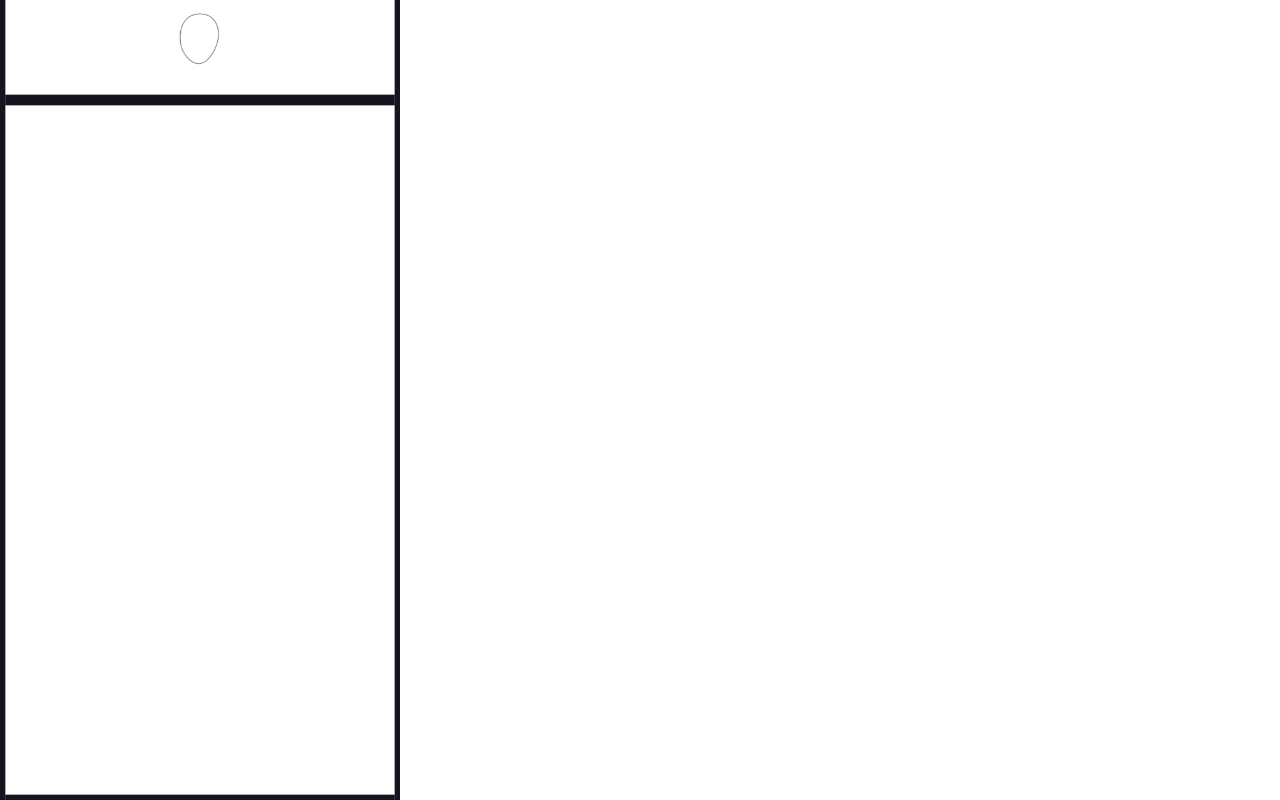
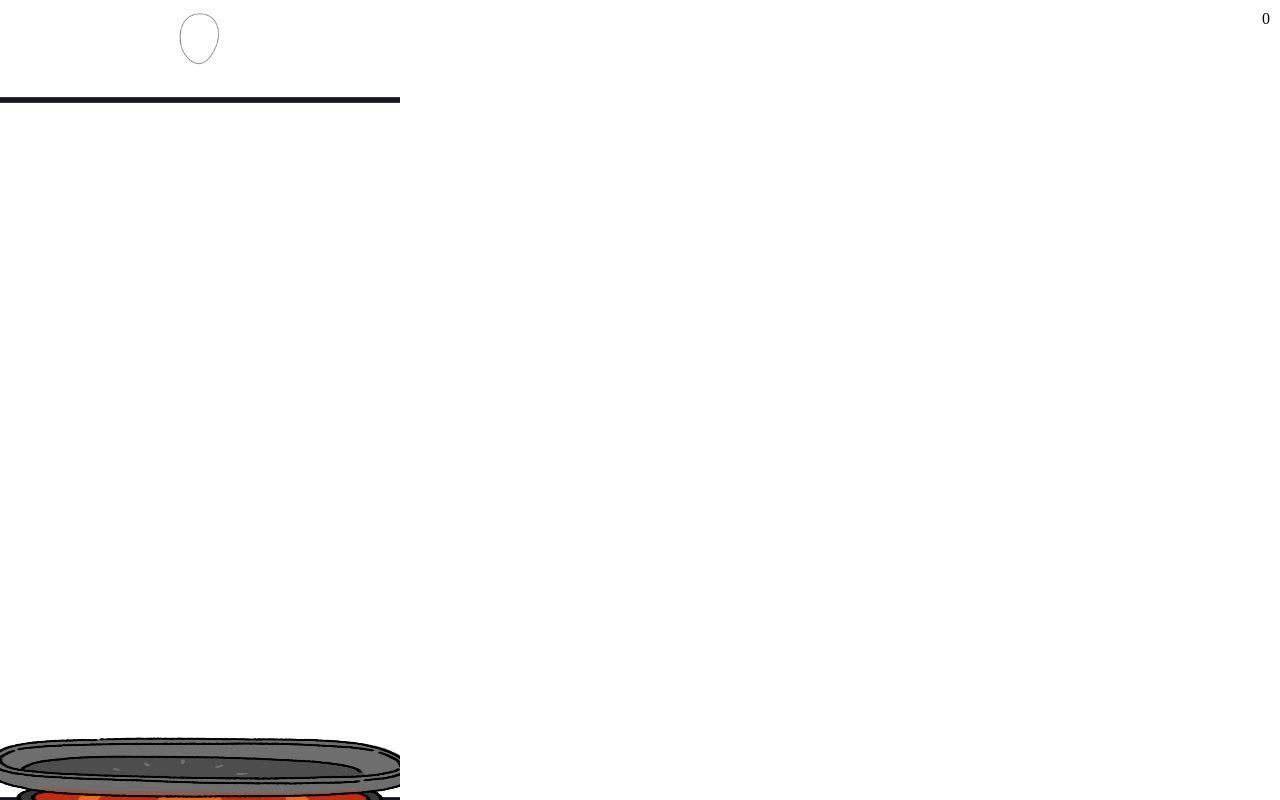
Before and after one commit to kebi3477/fried-game, a website: page index.html in a window 1280 px wide. Drawn offline with nearby package versions, Linux system fonts and the light colour scheme.

Commit message:
feat: 점수 추가

```diff
--- a/index.html
+++ b/index.html
@@ -10,6 +10,7 @@
 </head>
 
 <body>
+    <div class="score">0</div>
     <script src="/config/circles.json.js" type="module"></script>
     <script src="/js/run.js" type="module"></script>
 </body>
--- a/public/css/style.css
+++ b/public/css/style.css
@@ -1,8 +1,15 @@
 body {
     margin: 0;
     overflow: hidden;
+    position: relative;
 }
 
 canvas {
     display: block;
 }
+
+.score {
+    position: absolute;
+    right: 10px;
+    top: 10px;
+}
--- a/public/js/run.js
+++ b/public/js/run.js
@@ -8,7 +8,7 @@ const MAX_LEFT = 0;
 const MAX_RIGHT = 400;
 const MAX_WIDTH = 400;
 const MAX_HEIGHT = 800;
-const WALL_WIDTH = 10;
+const WALL_WIDTH = 5;
 const LINE_HEIGHT = 100;
 
 const engine = Engine.create({
@@ -28,16 +28,6 @@ const render = Render.create({
     }
 });
 const runner = Runner.create();
-
-const ground = Bodies.rectangle(MAX_WIDTH / 2, MAX_HEIGHT, MAX_WIDTH, WALL_WIDTH, { isStatic: true });
-const line = Bodies.rectangle(MAX_WIDTH / 2, LINE_HEIGHT, MAX_WIDTH, WALL_WIDTH, { label: 'line', isStatic: true, isSensor: true });
-const leftWall = Bodies.rectangle(MAX_LEFT, MAX_HEIGHT / 2, WALL_WIDTH, MAX_HEIGHT, { isStatic: true });
-const rightWall = Bodies.rectangle(MAX_RIGHT, MAX_HEIGHT / 2, WALL_WIDTH, MAX_HEIGHT, { isStatic: true });
-
-let draggableCircle = null;
-let isMouseDown = false;
-let isGameOver = false;
-
 const mouse = Mouse.create(render.canvas);
 const mouseConstraint = MouseConstraint.create(engine, {
     mouse: mouse,
@@ -48,6 +38,56 @@ const mouseConstraint = MouseConstraint.create(engine, {
         }
     }
 })
+
+const scoreDOM = document.querySelector('.score');
+
+let draggableCircle = null;
+let isMouseDown = false;
+let isGameOver = false;
+let score = 0;
+
+const initWorld = () => {
+    const ground = Bodies.rectangle(MAX_WIDTH / 2, MAX_HEIGHT, MAX_WIDTH, WALL_WIDTH, {
+        isStatic: true
+    });
+    const background = Bodies.rectangle(MAX_WIDTH / 2, MAX_HEIGHT - 190, MAX_WIDTH, MAX_HEIGHT, {
+        isStatic: true,
+        isSensor: true,
+        render: {
+            sprite: {
+                texture: 'images/background.png',
+                xScale: 0.19,
+                yScale: 0.1
+            },
+            zIndex: -1,
+        }
+    })
+    const pan = Bodies.rectangle(MAX_WIDTH / 2, MAX_HEIGHT, MAX_WIDTH, 50, {
+        isStatic: true,
+        render: {
+            fillStyle: 'transparent'
+        }
+    });
+    const line = Bodies.rectangle(MAX_WIDTH / 2, LINE_HEIGHT, MAX_WIDTH, WALL_WIDTH, {
+        label: 'line',
+        isStatic: true,
+        isSensor: true
+    });
+    const leftWall = Bodies.rectangle(MAX_LEFT, MAX_HEIGHT / 2, WALL_WIDTH, MAX_HEIGHT, {
+        isStatic: true,
+        render: {
+            fillStyle: 'transparent'
+        }
+    });
+    const rightWall = Bodies.rectangle(MAX_RIGHT, MAX_HEIGHT / 2, WALL_WIDTH, MAX_HEIGHT, {
+        isStatic: true,
+        render: {
+            fillStyle: 'transparent'
+        }
+    });
+
+    World.add(engine.world, [ground, line, leftWall, rightWall, pan, background, mouseConstraint]);
+}
 
 const createCircle = () => {
     if (isGameOver) {
@@ -111,6 +151,11 @@ const fadeEffect = (body) => {
     return animateFade;
 };
 
+const setScore = newScore => {
+    score = newScore;
+    scoreDOM.innerText = score
+}
+
 Events.on(mouseConstraint, 'mousedown', (event) => {
     if (!isMouseDown) {
         isMouseDown = true;
@@ -155,7 +200,14 @@ Events.on(engine, 'collisionStart', (event) => {
             return;
         }
 
+        if (bodyA.isMerge || bodyB.isMerge) {
+            return;
+        }
+
         if (bodyA.config.index === bodyB.config.index) {
+            bodyA.isMerge = true;
+            bodyB.isMerge = true;
+
             const config = circlesConfig[bodyA.config.index];
             const newRadius = config.size;
 
@@ -176,6 +228,7 @@ Events.on(engine, 'collisionStart', (event) => {
                 render: { sprite: { texture: `images/remove_effect.png`, xScale: config.scale, yScale: config.scale, opacity: 1 }}
             })
 
+            setScore(score + 10);
             mergedCircle.config = config;
             World.remove(engine.world, [bodyA, bodyB]);
             World.add(engine.world, [mergedCircle, effectA]);
@@ -184,8 +237,7 @@ Events.on(engine, 'collisionStart', (event) => {
     });
 });
 
-World.add(engine.world, [ground, line, leftWall, rightWall, mouseConstraint]);
-
+initWorld();
 Render.run(render);
 Runner.run(runner, engine);
 
```
Also changed, not shown: public/images/background.png (added).
